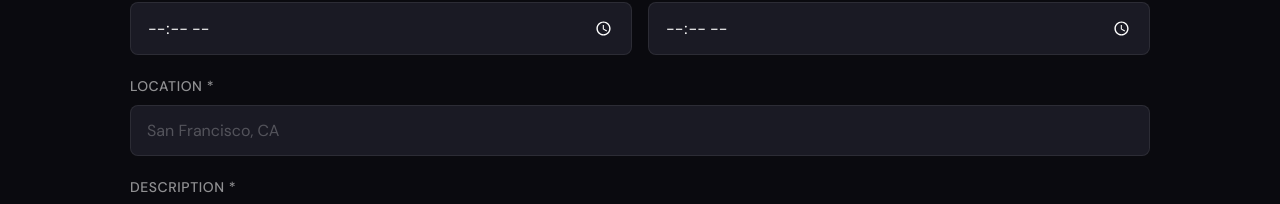
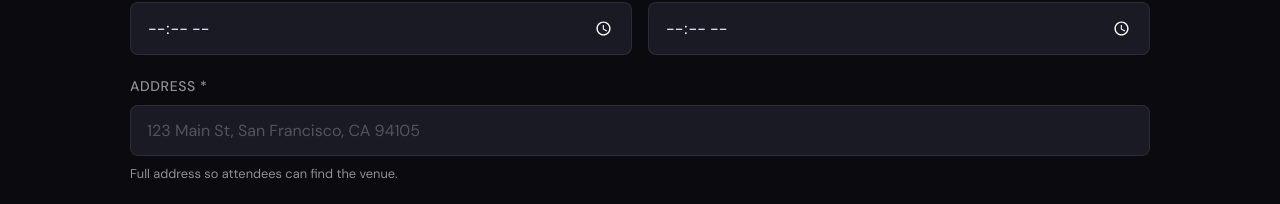
Before and after one commit to ShrutiSunilSawant/IceBreaker-AI-Networking-Platform, a React (Vite) app in the folder frontend/: page /create-event in a window 1280 px wide. Shown: the part 595-799 px from the top of the page. Built offline with nearby package versions, Linux system fonts and the light colour scheme; no server answers.

Commit message:
Change Location to Address with full address placeholder

```diff
--- a/frontend/src/pages/CreateEvent.jsx
+++ b/frontend/src/pages/CreateEvent.jsx
@@ -238,13 +238,14 @@ export default function CreateEvent() {
         </div>
 
         <div className="field">
-          <label>Location *</label>
+          <label>Address *</label>
           <input
             type="text"
-            placeholder="San Francisco, CA"
+            placeholder="123 Main St, San Francisco, CA 94105"
             value={form.location}
             onChange={update('location')}
           />
+          <span className="hint">Full address so attendees can find the venue.</span>
         </div>
 
         <div className="field">
```
